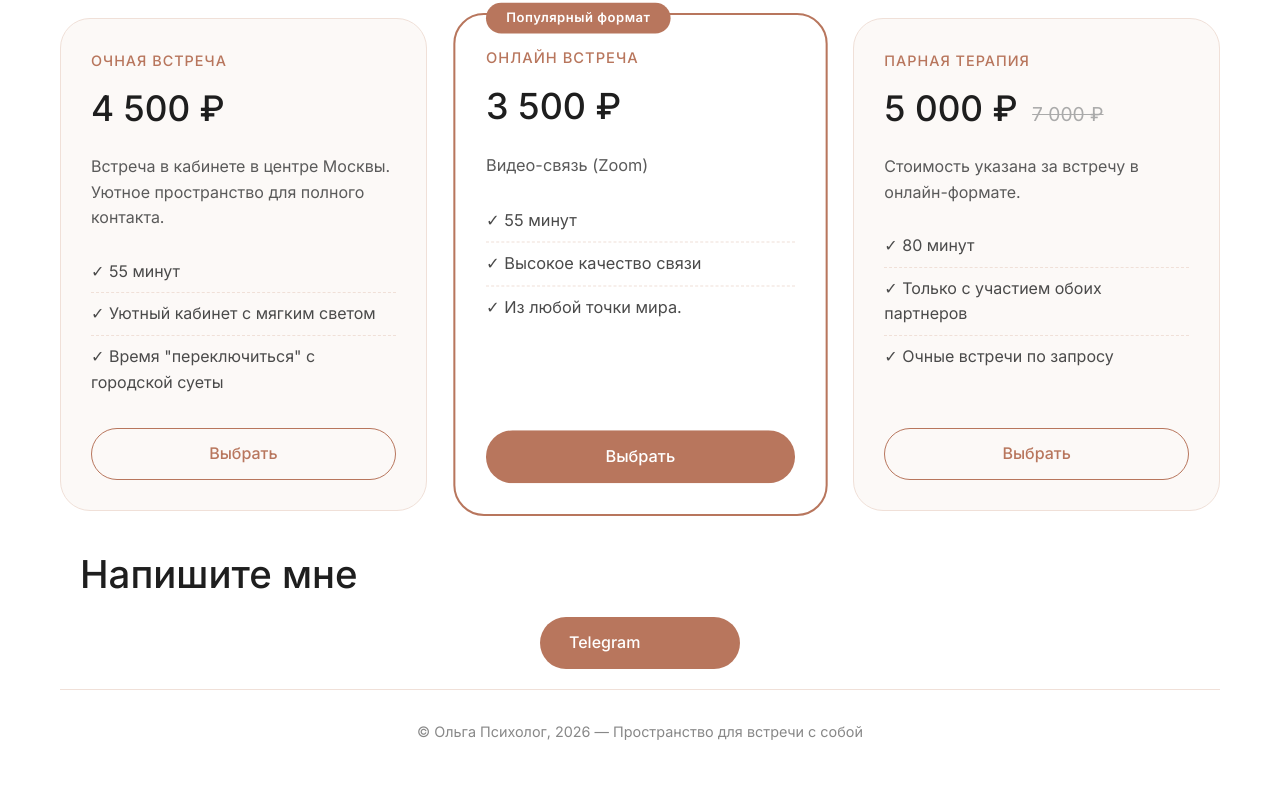
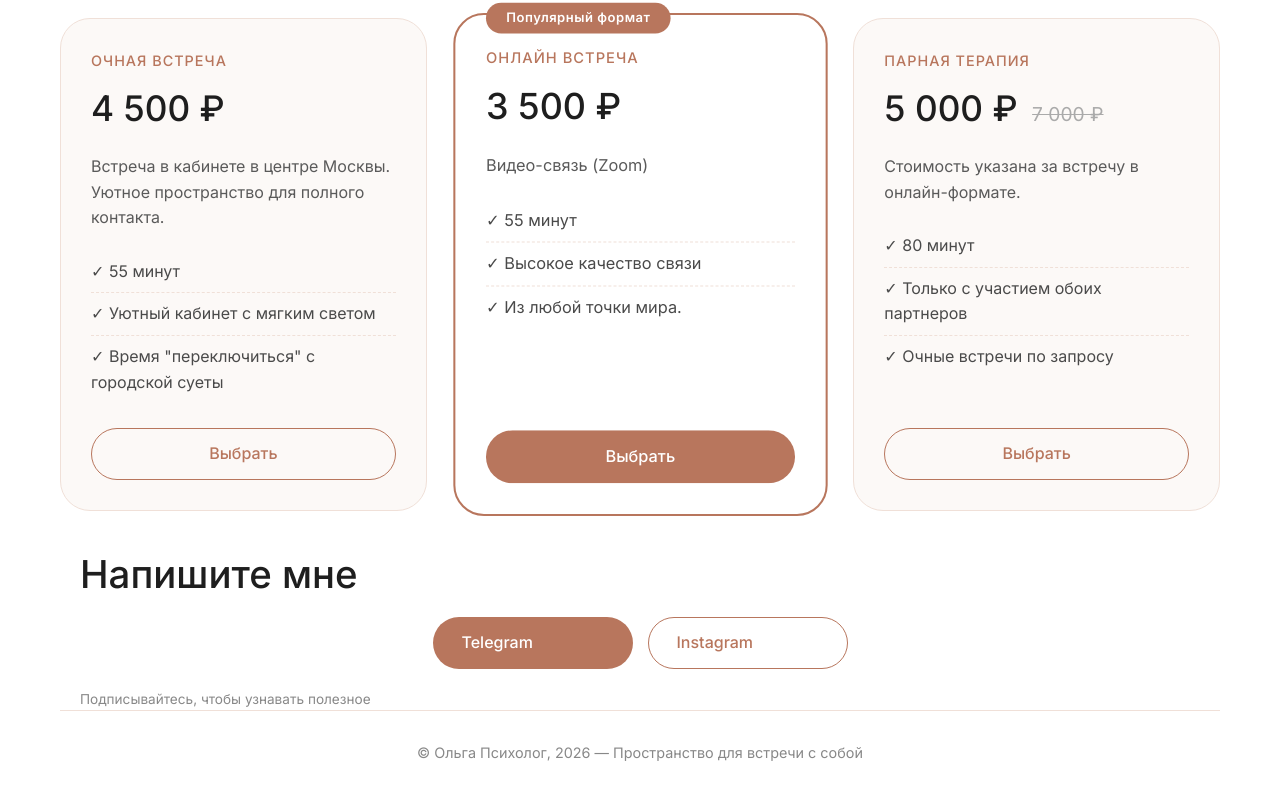
Before and after one commit to sberb2b1-sys/sberb2b1-sys.github.io, a plain HTML site: page index.html in a window 1280 px wide. Shown: the part 1340-2140 px from the top of the page. Drawn offline with Linux system fonts and the light colour scheme.

Commit message:
Update index.html

```diff
--- a/index.html
+++ b/index.html
@@ -130,7 +130,7 @@
             </div>
         </div>
 
-<!-- БЛОК 4: КОНТАКТЫ (Упрощённый вариант) -->
+<!-- БЛОК 4: КОНТАКТЫ -->
 <section class="contact" id="contact">
     <div class="container">
         <div class="contact-card">
@@ -138,7 +138,11 @@
 
             <div class="contact-simple">
                 <a href="https://t.me/olgakhalife" target="_blank" class="btn btn-primary btn-large">Telegram</a>
+                <a href="https://instagram.com/olga.khalife" target="_blank" class="btn btn-outline btn-large">Instagram</a>
             </div>
+
+            <!-- Маленький текст внутри блока -->
+            <p class="contact-note">Подписывайтесь, чтобы узнавать полезное</p>
         </div>
     </div>
 </section>
```
